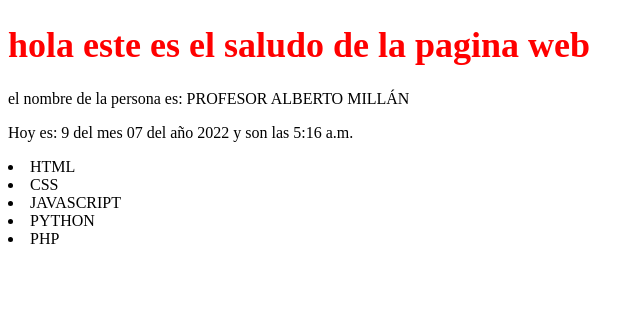
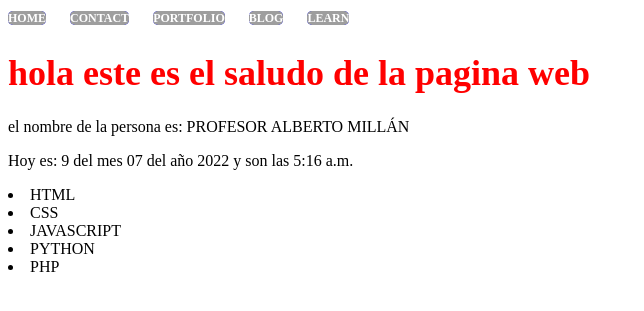
Before and after one commit to AlbertoMillanC/django, a Django app: page /saludo/ in a window 1280 px wide. Shown: the top 311 px of the page, without its empty margins (0-644 px from the left). Run offline with Django 4.2, Linux system fonts and the light colour scheme; grey boxes are pictures that could not be loaded.

Commit message:
incluyendo o incustrando html en plantillas. creando barra superior faltan los css

```diff
--- a/Proyecto1/Proyecto1/templates/saludo.html
+++ b/Proyecto1/Proyecto1/templates/saludo.html
@@ -7,6 +7,7 @@
     <title>Document</title>
 </head>
 <body>
+  {%include "superior/barra.html"%}
 
     <h1 style="color: red; font-weight: bold; font-size: 36px; font-" > hola este es el saludo de la pagina web  </h1>
 
--- /dev/null
+++ b/Proyecto1/Proyecto1/templates/superior/barra.html
@@ -0,0 +1,48 @@
+<html>
+
+<style>
+    #barra{
+       margin: 0;
+       padding: 0;
+       list-style: none;
+       text-transform: uppercase;
+
+    }
+
+    #barra li{
+        display: inline;
+        margin: 0 20px 0 0;
+        padding: 0;
+        font-size: 12px;
+        font-weight: bold;
+        color: #fff;
+        background: blue url(img/barra.png) repeat-x;
+        text-align: center;
+        width: 100px;
+        height: 20px;
+        line-height: 20px;
+        position: relative;
+        cursor: pointer;
+        text-decoration: none;
+        border-radius: 5px;
+    }
+       ;
+    }
+
+</style>
+
+
+
+<body>
+    <lu id="barra">
+    <li>home</li>
+    <li>contact</li>
+    <li>portfolio</li>
+    <li>blog</li>
+    <li>learn</li>
+
+
+    </lu>
+
+</body>
+</html>
--- a/Proyecto1/Proyecto1/views.py
+++ b/Proyecto1/Proyecto1/views.py
@@ -3,7 +3,7 @@ from datetime import date
 from django.http import HttpResponse
 import datetime
 from django.template import Template, Context
-from django.template import loader
+from django.template.loader import get_template
 class Persona(object):
 
     def __init__(self, nombre, apellido,):
@@ -30,7 +30,7 @@ def saludo(request):
 
     #doc_externo.close()
 
-    doc_externo=loader.get_template("saludo.html")
+    doc_externo=get_template("saludo.html")
 
     #ctx=Context({"nombre_persona":p1.nombre,"apellido_persona":p1.apellido,"tiempo":ahora,"temas":lenguajes_programcion })
 
@@ -44,7 +44,7 @@ def despedida(request):
 
 def dameFecha(request):
 
-    fecha_actual=datetime.datetime.now()
+    fecha_actual=datetime.datetime.now(+1)
 
     documento="""
     <html>
```
